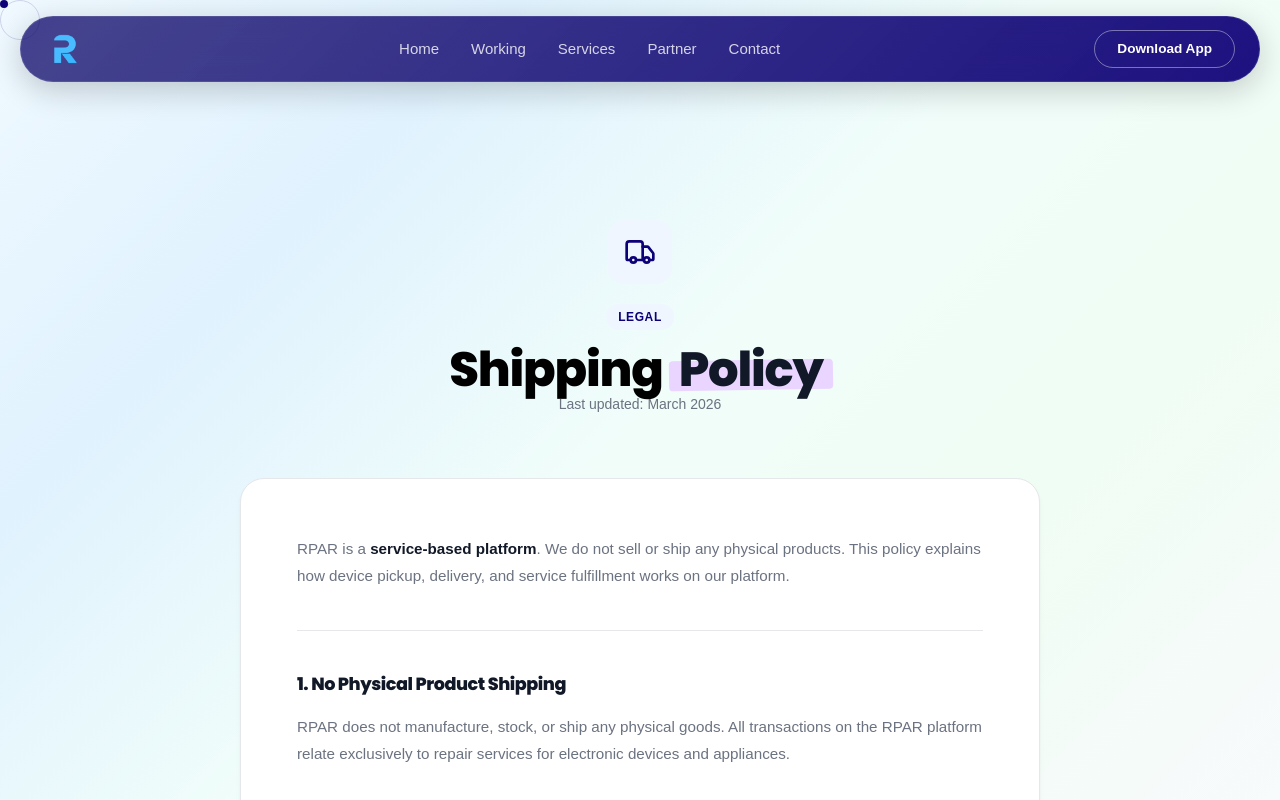
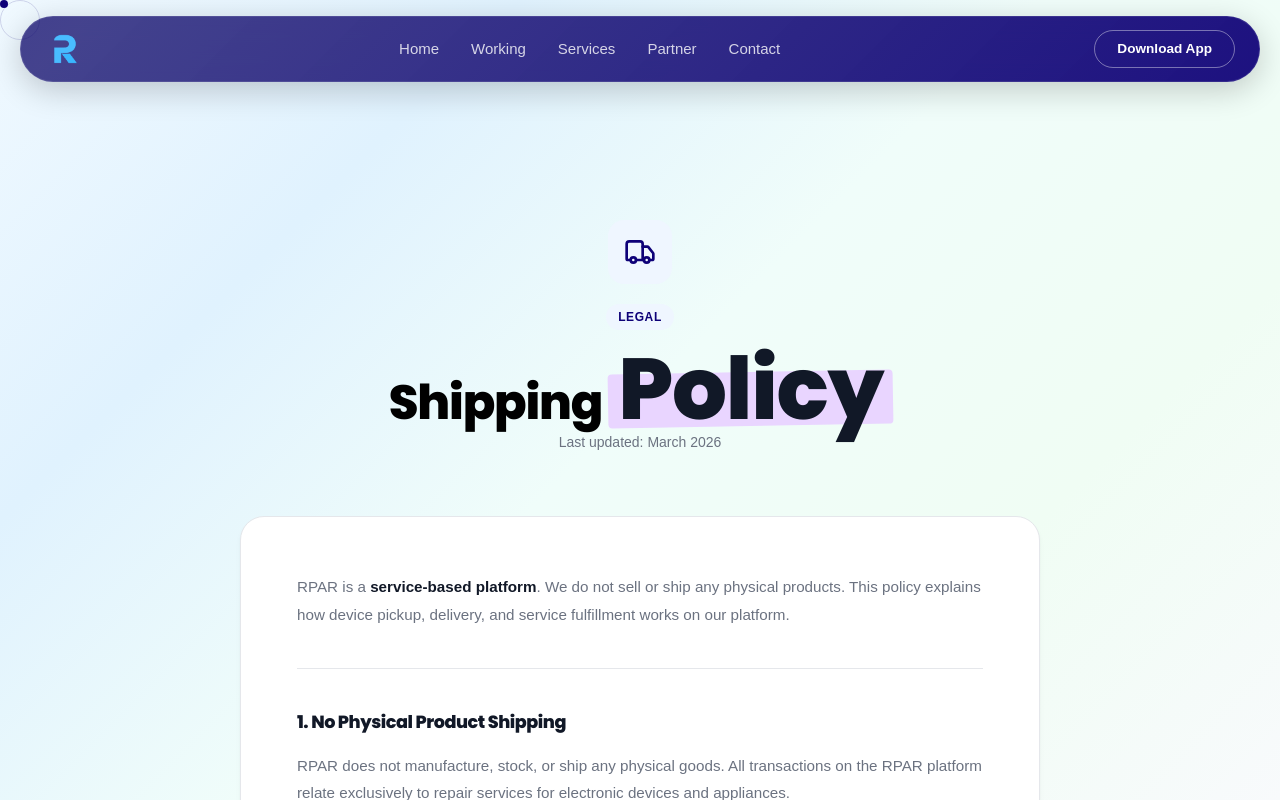
Before and after one commit to Saneajayy/rparwebb, a React (Vite) app: page /shipping-policy in a window 1280 px wide. Shown: the top 800 px of the page. Built offline with nearby package versions, Linux system fonts and the light colour scheme; a web font is replaced by a local one.

Commit message:
UI: restore large-scale highlight font-size (5.4rem)

```diff
--- a/src/index.css
+++ b/src/index.css
@@ -81,7 +81,7 @@
 .highlight {
   position: relative;
   color: #111827;
-  font-size: inherit;
+  font-size: 5.4rem;
   display: inline-block;
   padding: 0 8px;
   z-index: 1;
@@ -1330,6 +1330,10 @@
   margin-bottom: 2.5rem;
 }
 
+.mt-10 {
+  margin-top: 2.5rem;
+}
+
 .mb-16 {
   margin-bottom: 4rem;
 }
```
